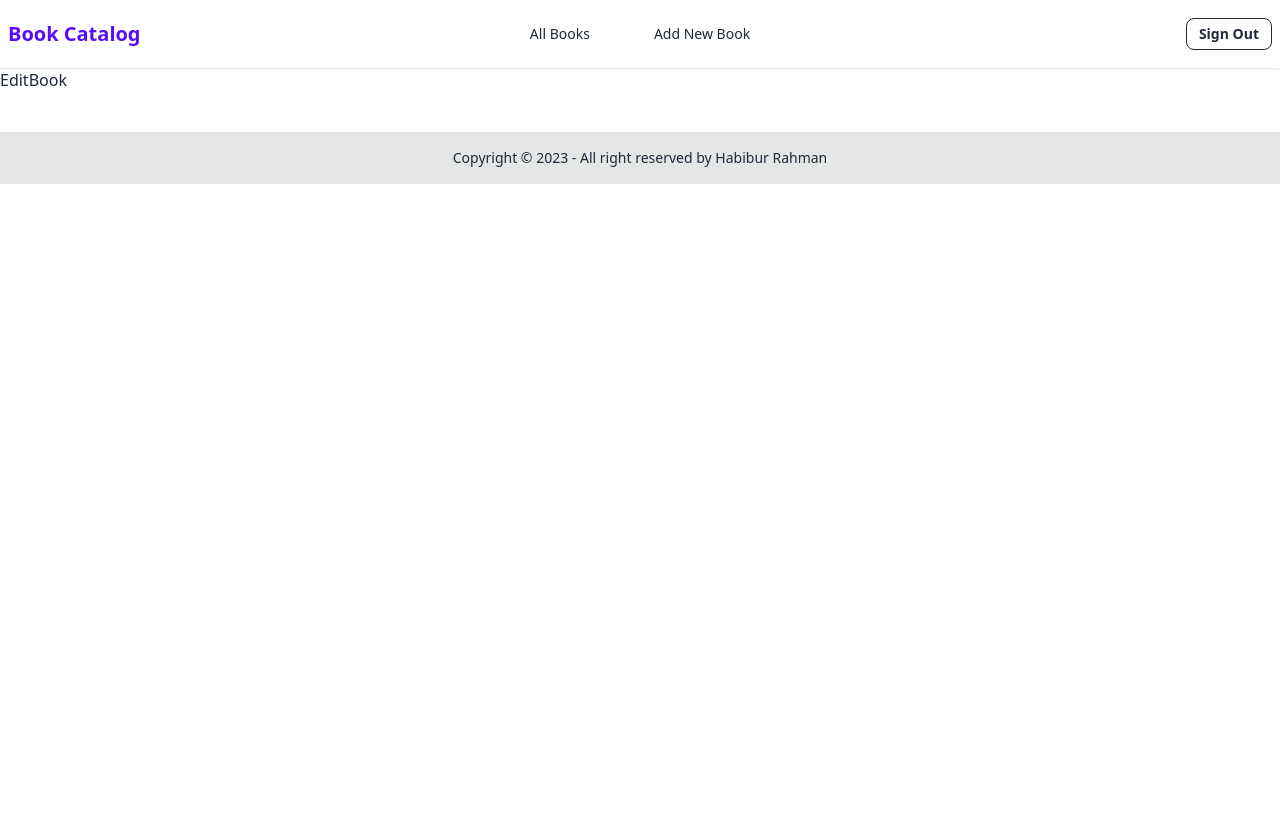
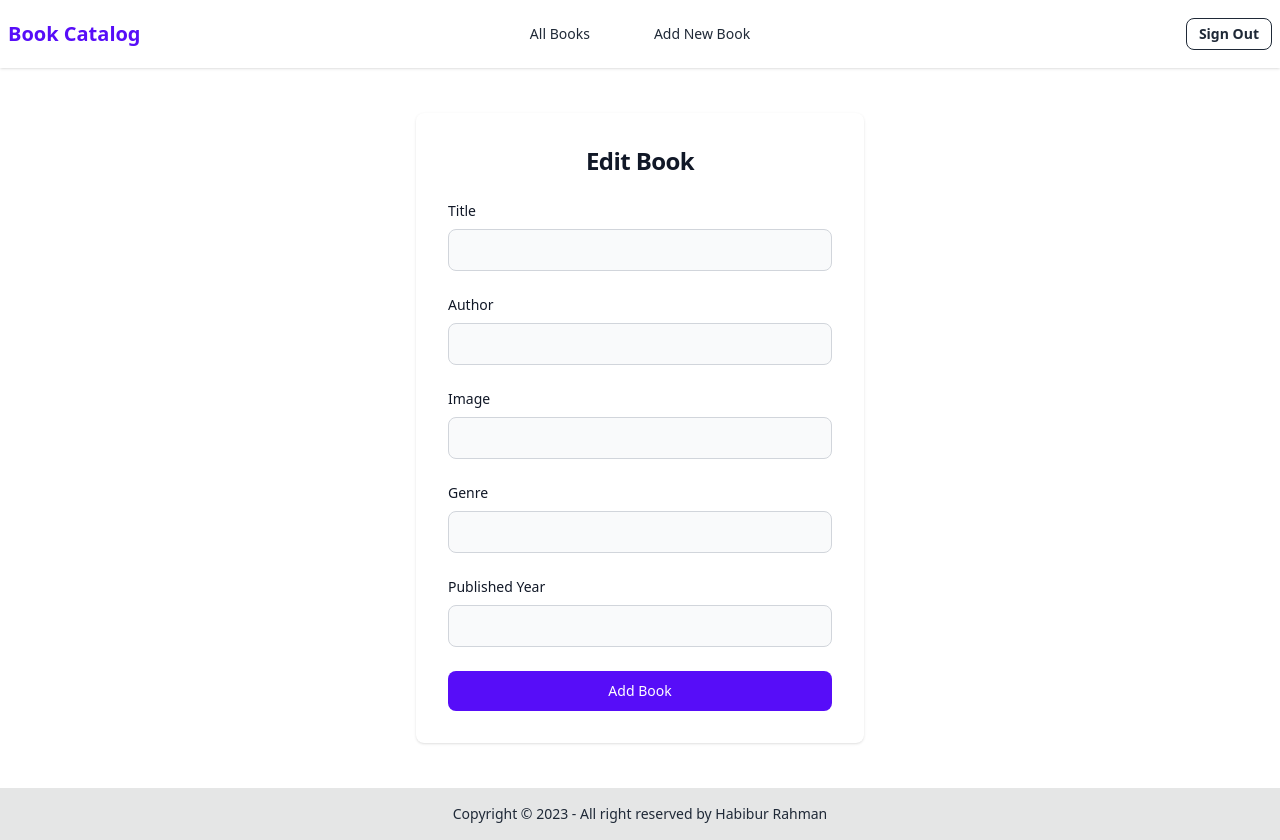
Before and after one commit to habiburrahman26/book-catalog-frontend, a React (Vite) app: page /edit-book/1 in a window 1280 px wide. Before the commit the page ends 800 px from the top, so only its background shows below. Built offline with nearby package versions, Linux system fonts and the light colour scheme; sample sign-in values are in the browser's storage.

Commit message:
authentication check update and add edit book api end point

```diff
--- a/src/components/Navbar.tsx
+++ b/src/components/Navbar.tsx
@@ -1,7 +1,7 @@
-import { Link, NavLink, useNavigate } from 'react-router-dom';
-import { useAppDispatch } from '../redux/hook';
-import { userLoggedOut } from '../redux/features/auth/authSlice';
-import useAuth from '../hooks/useAuth';
+import { Link, NavLink, useNavigate } from "react-router-dom";
+import { useAppDispatch } from "../redux/hook";
+import { userLoggedOut } from "../redux/features/auth/authSlice";
+import useAuth from "../hooks/useAuth";
 
 const Navbar = () => {
   const isLoggedIn = useAuth();
@@ -12,7 +12,7 @@ const Navbar = () => {
   const signOut = () => {
     localStorage.clear();
     dispatch(userLoggedOut());
-    navigate('/');
+    navigate("/");
     // window.location.href = '/';
   };
 
@@ -29,9 +29,11 @@ const Navbar = () => {
             <NavLink to="/all-books">All Books</NavLink>
           </li>
           <li></li>
-          <li>
-            <Link to="/add-book">Add New Book</Link>
-          </li>
+          {isLoggedIn && (
+            <li>
+              <Link to="/add-book">Add New Book</Link>
+            </li>
+          )}
         </ul>
       </div>
 
--- a/src/hooks/useAuthCheck.ts
+++ b/src/hooks/useAuthCheck.ts
@@ -1,22 +1,21 @@
-import { useState, useEffect } from 'react';
-import { useAppDispatch } from '../redux/hook';
-import { userLoggedIn } from '../redux/features/auth/authSlice';
+import { useState, useEffect } from "react";
+import { useAppDispatch } from "../redux/hook";
+import { userLoggedIn } from "../redux/features/auth/authSlice";
 
 const useAuthCheck = () => {
-  const [isAuthenticate, setIsAuthenticate] = useState(false);
+  const [authChecked, setIsAuthChecked] = useState(false);
   const dispatch = useAppDispatch();
 
   useEffect(() => {
-    const accessToken = localStorage.getItem('accessToken');
+    const accessToken = localStorage.getItem("accessToken");
     if (accessToken) {
-      setIsAuthenticate(true);
       dispatch(userLoggedIn(accessToken));
-    } else {
-      setIsAuthenticate(false);
     }
+
+    setIsAuthChecked(true);
   }, [dispatch]);
 
-  return isAuthenticate;
+  return authChecked;
 };
 
 export default useAuthCheck;
--- a/src/pages/EditBook.tsx
+++ b/src/pages/EditBook.tsx
@@ -1,7 +1,179 @@
+import { SubmitHandler, useForm } from 'react-hook-form';
+import { useAddBookMutation } from '../redux/features/book/bookApi';
+import { ErrorApiResponseType } from '../types/common';
+import { useEffect, useState } from 'react';
+import { useNavigate } from 'react-router-dom';
+import { toast } from 'react-hot-toast';
+import Error from '../components/ui/Error';
+
+type Inputs = {
+  title: string;
+  author: string;
+  image: string;
+  publicationDate: number;
+  genre: string;
+};
+
 const EditBook = () => {
+  const {
+    register,
+    handleSubmit,
+    formState: { errors },
+  } = useForm<Inputs>();
+
+  const [error, setError] = useState<ErrorApiResponseType>();
+  const navigate = useNavigate();
+
+  const [addBook, { data, isLoading, error: responseError }] =
+    useAddBookMutation();
+
+  useEffect(() => {
+    if (responseError?.data) {
+      setError(responseError?.data);
+    }
+
+    if (data?.data?.title) {
+      toast.success('Book added successfully');
+      navigate('/all-books');
+    }
+  }, [data, navigate, responseError]);
+
+  const onSubmit: SubmitHandler<Inputs> = (data) => {
+    setError(undefined);
+    addBook(data);
+  };
+
   return (
-    <div>EditBook</div>
-  )
-}
+    <section className="flex flex-col items-center justify-center min-h-[calc(100vh-15vh)] px-6 pt-10 mx-auto">
+      <div className="w-full bg-white rounded-lg shadow md:mt-0 sm:max-w-md xl:p-0">
+        <div className="p-6 space-y-4 md:space-y-6 sm:p-8">
+          <h1 className="text-xl font-bold leading-tight tracking-tight text-gray-900 md:text-2xl text-center">
+            Edit Book
+          </h1>
+          <form
+            onSubmit={handleSubmit(onSubmit)}
+            className="space-y-4 md:space-y-6"
+          >
+            <div>
+              <label
+                htmlFor="title"
+                className="block mb-2 text-sm font-medium text-gray-900"
+              >
+                Title
+              </label>
+              <input
+                type="text"
+                id="title"
+                className="bg-gray-50 border border-gray-300 text-gray-900 sm:text-sm rounded-lg focus:ring-primary-600 focus:border-primary-600 block w-full p-2.5"
+                {...register('title', { required: 'Title is required' })}
+              />
+              {errors.title && (
+                <span className="text-xs text-red-500 font-medium">
+                  {errors.title?.message}
+                </span>
+              )}
+            </div>
+            <div>
+              <label
+                htmlFor="author"
+                className="block mb-2 text-sm font-medium text-gray-900"
+              >
+                Author
+              </label>
+              <input
+                type="text"
+                id="author"
+                className="bg-gray-50 border border-gray-300 text-gray-900 sm:text-sm rounded-lg focus:ring-primary-600 focus:border-primary-600 block w-full p-2.5"
+                {...register('author', { required: 'Author is required' })}
+              />
+              {errors.author && (
+                <span className="text-xs text-red-500 font-medium">
+                  {errors.author?.message}
+                </span>
+              )}
+            </div>
+            <div>
+              <label
+                htmlFor="image"
+                className="block mb-2 text-sm font-medium text-gray-900"
+              >
+                Image
+              </label>
+              <input
+                type="url"
+                id="image"
+                className="bg-gray-50 border border-gray-300 text-gray-900 sm:text-sm rounded-lg focus:ring-primary-600 focus:border-primary-600 block w-full p-2.5"
+                {...register('image', { required: 'Image is required' })}
+              />
+              {errors.image && (
+                <span className="text-xs text-red-500 font-medium">
+                  {errors.image?.message}
+                </span>
+              )}
+            </div>
 
-export default EditBook
+            <div>
+              <label
+                htmlFor="genre"
+                className="block mb-2 text-sm font-medium text-gray-900"
+              >
+                Genre
+              </label>
+              <input
+                type="text"
+                id="genre"
+                className="bg-gray-50 border border-gray-300 text-gray-900 sm:text-sm rounded-lg focus:ring-primary-600 focus:border-primary-600 block w-full p-2.5"
+                {...register('genre', { required: 'Genre is required' })}
+              />
+              {errors.genre && (
+                <span className="text-xs text-red-500 font-medium">
+                  {errors.genre?.message}
+                </span>
+              )}
+            </div>
+
+            <div>
+              <label
+                htmlFor="publishedYear"
+                className="block mb-2 text-sm font-medium text-gray-900"
+              >
+                Published Year
+              </label>
+              <input
+                type="number"
+                id="publishedYear"
+                className="bg-gray-50 border border-gray-300 text-gray-900 sm:text-sm rounded-lg focus:ring-primary-600 focus:border-primary-600 block w-full p-2.5"
+                {...register('publicationDate', {
+                  required: 'Published Year is required',
+                  valueAsNumber: true,
+                })}
+              />
+              {errors.publicationDate && (
+                <span className="text-xs text-red-500 font-medium">
+                  {errors.publicationDate?.message}
+                </span>
+              )}
+            </div>
+
+            <button
+              type="submit"
+              className="flex items-center justify-center gap-4 w-full text-white bg-primary hover:bg-primary-700 focus:ring-4 focus:outline-none focus:ring-primary-300 font-medium rounded-lg text-sm px-5 py-2.5"
+            >
+              {isLoading && (
+                <span className="loading loading-spinner loading-sm text-white"></span>
+              )}
+              <span>Add Book</span>
+            </button>
+          </form>
+        </div>
+      </div>
+      <div>
+        {error?.errorMessages && (
+          <Error message={error?.errorMessages?.[0]?.message} />
+        )}
+      </div>
+    </section>
+  );
+};
+
+export default EditBook;
--- a/src/pages/Login.tsx
+++ b/src/pages/Login.tsx
@@ -42,7 +42,7 @@ const Login = () => {
 
   return (
     <section className="bg-gray-50">
-      <div className="flex flex-col items-center justify-center px-6 py-8 mx-auto h-[calc(100vh-12vh)] lg:py-0">
+      <div className="flex flex-col items-center justify-center px-6 pt-10 min-h-[calc(100vh-12vh)] mx-auto">
         <div className="w-full bg-white rounded-lg shadow md:mt-0 sm:max-w-md xl:p-0">
           <div className="p-6 space-y-4 md:space-y-6 sm:p-8">
             <h1 className="text-xl font-bold leading-tight tracking-tight text-gray-900 md:text-2xl ">
--- a/src/pages/SignUp.tsx
+++ b/src/pages/SignUp.tsx
@@ -41,7 +41,7 @@ const SignUp = () => {
 
   return (
     <section className="bg-gray-50">
-      <div className="flex flex-col items-center justify-center px-6 py-8 mx-auto h-[calc(100vh-12vh)] lg:py-0">
+      <div className="flex flex-col items-center justify-center px-6 pt-10 min-h-[calc(100vh-12vh)] mx-auto">
         <div className="w-full bg-white rounded-lg shadow md:mt-0 sm:max-w-md xl:p-0">
           <div className="p-6 space-y-4 md:space-y-6 sm:p-8">
             <h1 className="text-xl font-bold leading-tight tracking-tight text-gray-900 md:text-2xl ">
--- a/src/redux/features/book/bookApi.ts
+++ b/src/redux/features/book/bookApi.ts
@@ -1,12 +1,12 @@
-import apiSlice from '../../api/apiSlice';
+import apiSlice from "../../api/apiSlice";
 
 const bookApi = apiSlice.injectEndpoints({
   endpoints: (builder) => ({
     getBooks: builder.query({
       query: () => ({
-        url: 'get-books',
+        url: "get-books",
       }),
-      providesTags: ['books'],
+      providesTags: ["books"],
     }),
     getBook: builder.query({
       query: (id) => ({
@@ -15,14 +15,26 @@ const bookApi = apiSlice.injectEndpoints({
     }),
     addBook: builder.mutation({
       query: (data) => ({
-        url: 'add-book',
-        method: 'POST',
+        url: "add-book",
+        method: "POST",
         body: data,
       }),
-      invalidatesTags: ['books'],
+      invalidatesTags: ["books"],
+    }),
+    editBook: builder.mutation({
+      query: ({ id, data }) => ({
+        url: `edit-book/${id}`,
+        method: "PATCH",
+        body: data,
+      }),
+      invalidatesTags: ["books"],
     }),
   }),
 });
 
-export const { useGetBooksQuery, useGetBookQuery, useAddBookMutation } =
-  bookApi;
+export const {
+  useGetBooksQuery,
+  useGetBookQuery,
+  useAddBookMutation,
+  useEditBookMutation,
+} = bookApi;
```
Also changed, not shown: src/pages/AddBook.tsx (+16 -16 lines).
